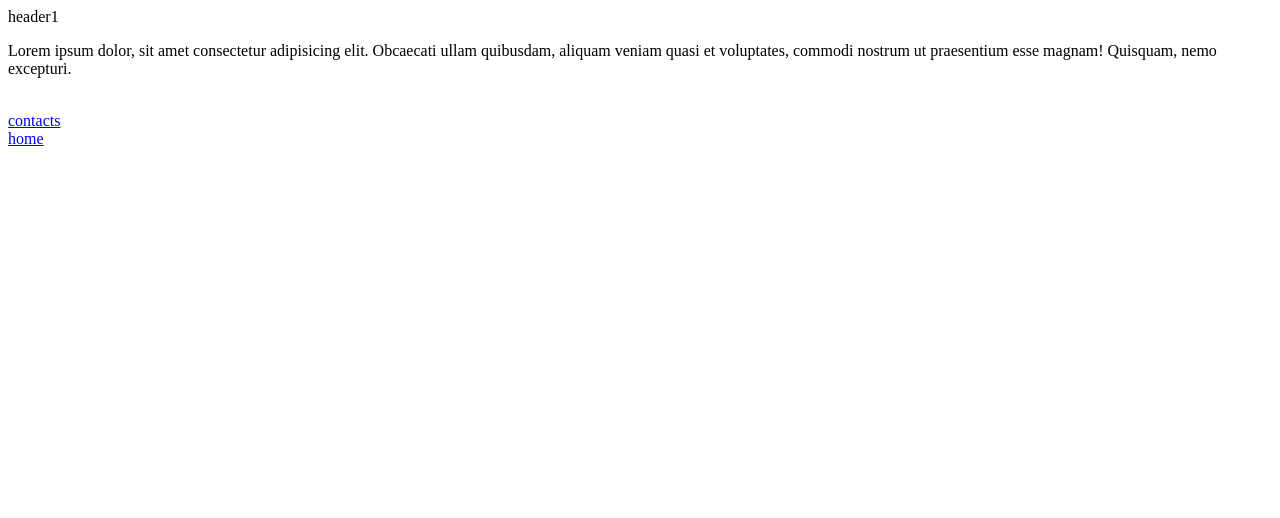
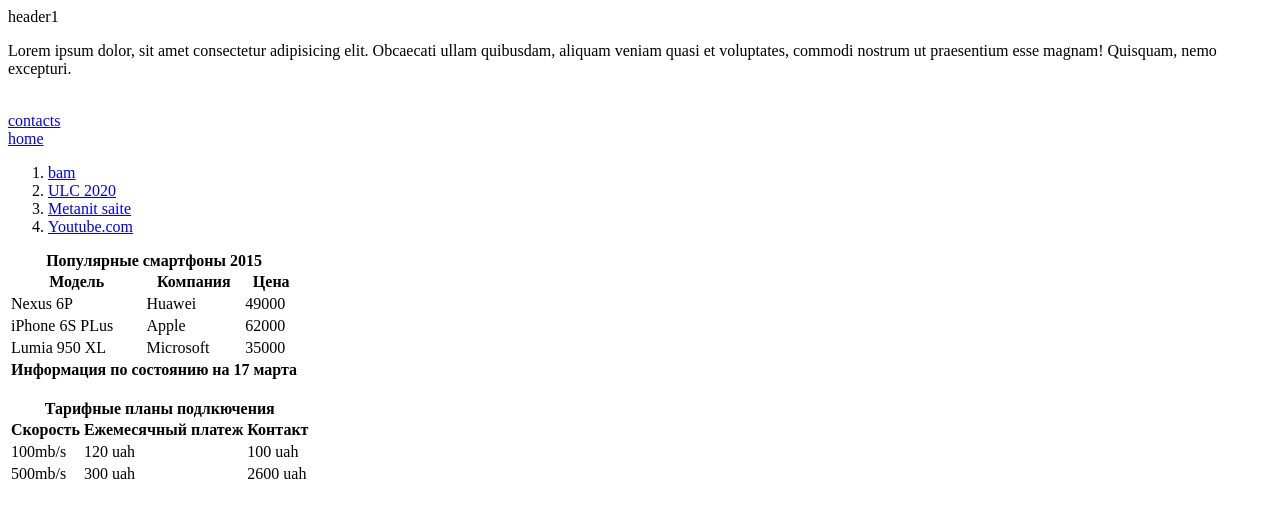
Before and after one commit to AleX-art-hub/08.11.2020, a plain HTML site: page pages/about.html in a window 1280 px wide. Drawn offline with Linux system fonts and the light colour scheme.

Commit message:
add: list, table, article

```diff
--- a/pages/about.html
+++ b/pages/about.html
@@ -12,6 +12,70 @@
 <br />
 <a href="./../index.html">home </a>
 <body>
+    <!--
+            Списки
+        -->
+    <!--нумерованный список-->
+    <ol>
+        <li><a
+            href="https://www.google.com/url?sa=i&url=https%3A%2F%2Fsportarena.com%2Ffootball%2Fliga-chempionov%2Ffentezi-ligi-chempionov-v-lige-sport-arena%2F&psig=AOvVaw3dn5jhr5LjrtI_iL9GN9MT&ust=1604919732619000&source=images&cd=vfe&ved=0CAIQjRxqFwoTCOihnYjm8uwCFQAAAAAdAAAAABAD">bam</a></li>
+        <li><a href="https://ru.uefa.com/uefachampionsleague/draws/">ULC 2020</a></li>
+        <li><a href="https://metanit.com/web/html5" larget=" blank">Metanit saite</a></li>
+        <li><a href="https://www.youtube.com/?gl=UA&hl=ru">Youtube.com</a></li>
+    </ol>
 
+    <table>
+        <caption><b>Популярные смартфоны 2015</b></caption>
+        <thead>
+            <tr>
+                <th>Модель</th>
+                <th>Компания</th>
+                <th>Цена</th>
+            </tr>
+        </thead>
+        <tbody>
+            <tr>
+                <td>Nexus 6P</td>
+                <td>Huawei</td>
+                <td>49000</td>
+            </tr>
+            <tr>
+                <td>iPhone 6S PLus</td>
+                <td>Apple</td>
+                <td>62000</td>
+            </tr>
+            <tr>
+                <td>Lumia 950 XL</td>
+                <td>Microsoft</td>
+                <td>35000</td>
+            </tr>
+        <tbody>
+        <tfoot>
+            <tr>
+                <th colspan="3">Информация по состоянию на 17 марта</th>
+            </tr>
+        </tfoot>
+    </table>
+    <br>
+    <table>
+        <caption><b>Тарифные планы подлкючения</b></caption>
+        <thead>
+            <th>Скорость</th>
+            <th>Ежемесячный платеж</th>
+            <th>Контакт</th>
+        </thead>
+        <thody>
+            <tr>
+                <td>100mb/s</td>
+                <td>120 uah</td>
+                <td>100 uah</td>
+            </tr>
+            <tr>
+                <td>500mb/s</td>
+                <td>300 uah</td>
+                <td>2600 uah</td>
+            </tr>
+        </thody>
+    </table>
 </body>
 </html>
```
Also changed, not shown: index.html (+32 -0 lines), pages/contacts.html (+28 -1 lines).
